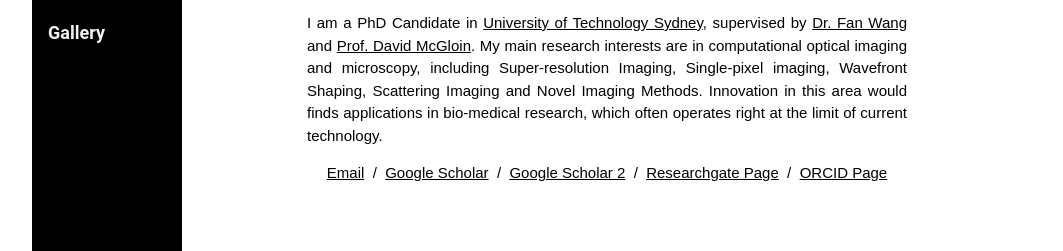
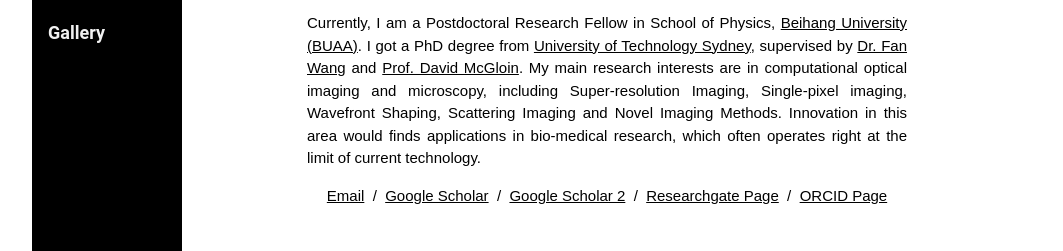
Before and after one commit to liu-baolei/liu-baolei.github.io, a plain HTML site: page index.html in a window 1280 px wide. Shown: the part 399-650 px from the top of the page, without its empty margins (108-1171 px from the left). Drawn offline with Linux system fonts and the light colour scheme.

Commit message:
Update index.html

```diff
--- a/index.html
+++ b/index.html
@@ -92,7 +92,7 @@
         <img style="width: 60%;max-width: 300px" alt="profile photo" src="images/Baolei Liu.png">
         <h1>Baolei Liu</h1>
         <p class="w3-justify" style="width:100%;border:0px;border-spacing:0px;border-collapse:separate;margin-right:auto;margin-left:auto;max-width:600px">
-            I am a PhD Candidate in <a href="https://www.uts.edu.au/">University of Technology Sydney</a>, supervised by <a href="https://profiles.uts.edu.au/fan.wang">Dr. Fan Wang</a> and <a href="https://profiles.uts.edu.au/david.mcgloin">Prof. David McGloin</a>. My main research interests are in computational optical imaging and microscopy, including Super-resolution Imaging, Single-pixel imaging, Wavefront Shaping, Scattering Imaging and Novel Imaging Methods. Innovation in this area would finds applications in bio-medical research, which often operates right at the limit of current technology.
+            Currently, I am a Postdoctoral Research Fellow in School of Physics, <a href="http://www.buaa.edu.cn/">Beihang University (BUAA)</a>. I got a PhD degree from <a href="https://www.uts.edu.au/">University of Technology Sydney</a>, supervised by <a href="https://profiles.uts.edu.au/fan.wang">Dr. Fan Wang</a> and <a href="https://profiles.uts.edu.au/david.mcgloin">Prof. David McGloin</a>. My main research interests are in computational optical imaging and microscopy, including Super-resolution Imaging, Single-pixel imaging, Wavefront Shaping, Scattering Imaging and Novel Imaging Methods. Innovation in this area would finds applications in bio-medical research, which often operates right at the limit of current technology.
         </p>
         <p class="w3-center">
             <a href="mailto:liu_baolei@126.com">Email</a> &nbsp/&nbsp
```
